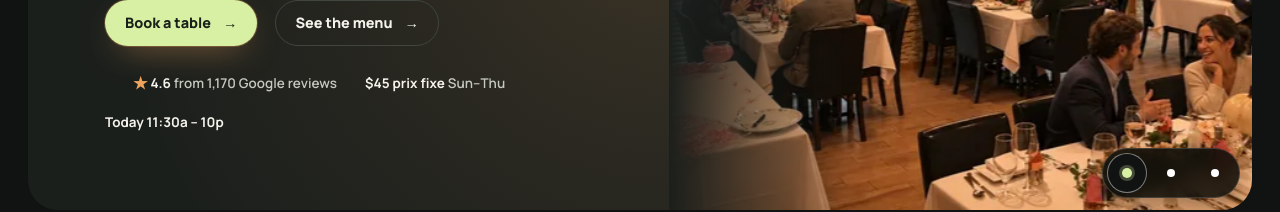
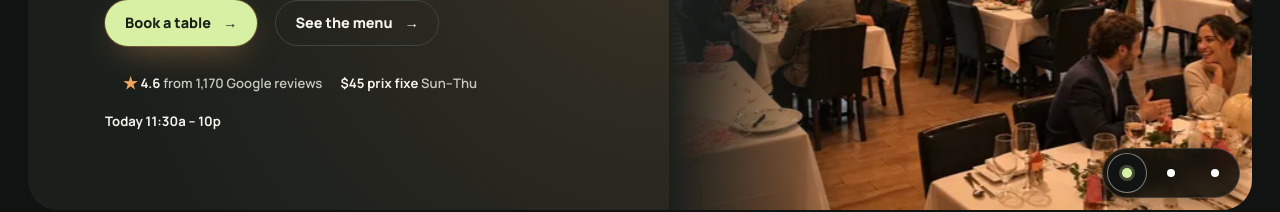
Before and after one commit to Bobbywealth/lukas-seafood, a plain HTML site: page index.html in a window 1280 px wide. Shown: the part 420-632 px from the top of the page. Drawn offline with Linux system fonts and the light colour scheme.

Commit message:
Keep the hero trust strip on one line
Removing the duplicate @font-face meant the trust strip finally rendered in
real Manrope, and at 1440px the three facts no longer fitted on one line.
Tightened the column gap 28px -> 18px and dropped .84rem -> .82rem, which
holds it on one line from 1440px up and still wraps cleanly below that.

```diff
--- a/style.css
+++ b/style.css
@@ -347,9 +347,9 @@ footer { border-top: 1px solid var(--line); display: flex; justify-content: spac
 
 /* ---------- hero: trust strip + photo picker polish ---------- */
 .hero-meta {
-  display: flex; flex-wrap: wrap; align-items: baseline; gap: 7px 28px;
+  display: flex; flex-wrap: wrap; align-items: baseline; gap: 7px 18px;
   margin: 24px 0 0; padding: 16px 0 0; border-top: 1px solid var(--line);
-  font-size: .84rem; font-weight: 700; letter-spacing: .005em; color: var(--text);
+  font-size: .82rem; font-weight: 700; letter-spacing: .005em; color: var(--text);
 }
 .hero-meta .fact { white-space: nowrap; }
 .hero-meta a { color: inherit; text-decoration: none; }
```
